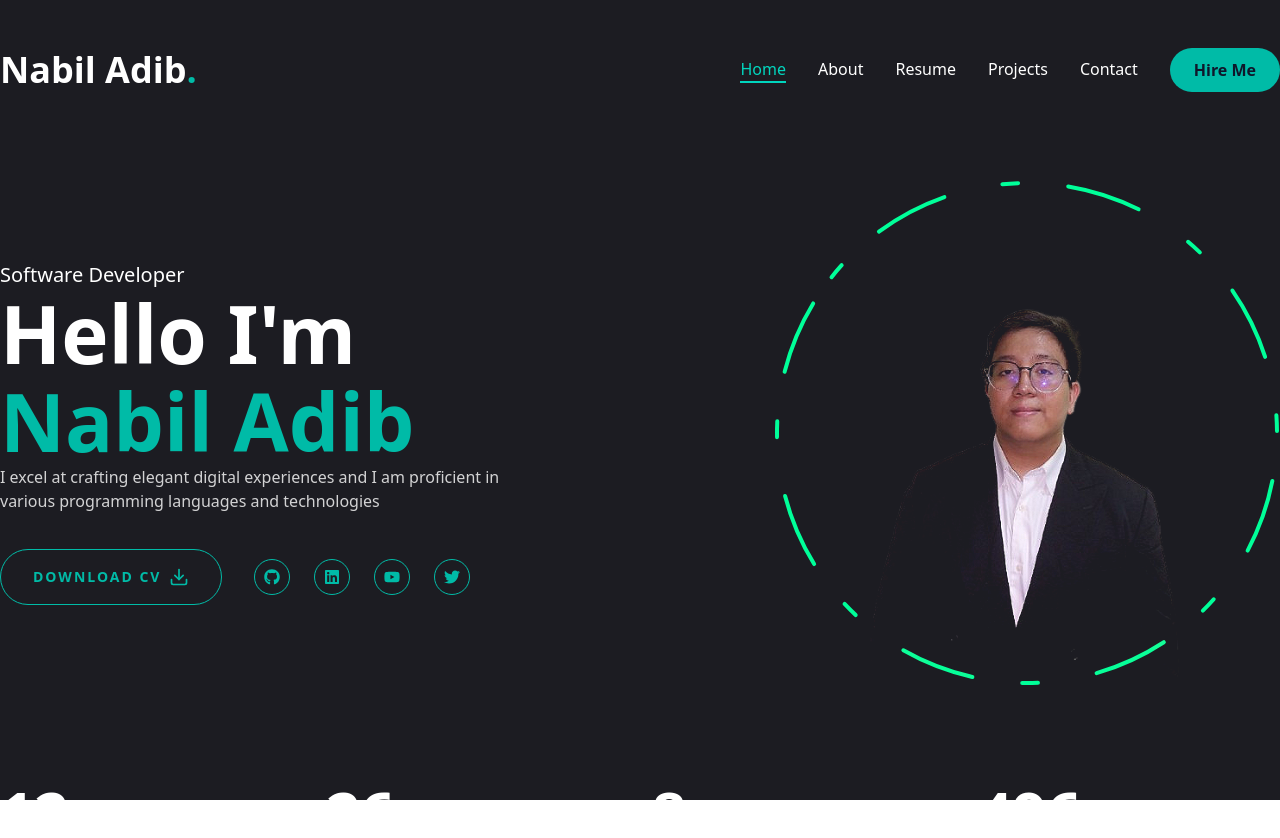
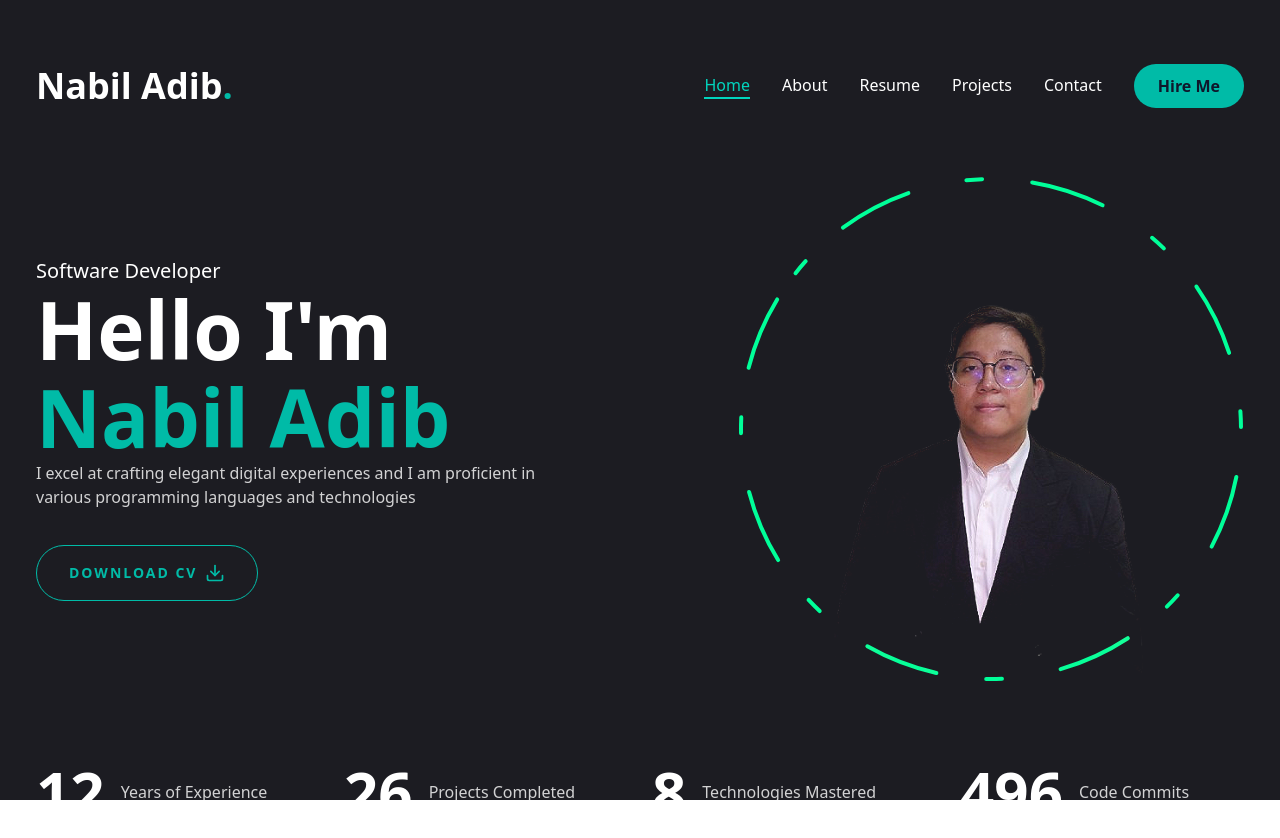
Before and after one commit to nebneb97/nabil-portfolio, a Next.js app: page / in a window 1280 px wide. Shown: the top 838 px of the page. Built offline with nearby package versions, Linux system fonts and the light colour scheme.

Commit message:
change to styling and added resume file as example

```diff
--- a/app/contacts/page.jsx
+++ b/app/contacts/page.jsx
@@ -45,7 +45,7 @@ const Contacts = () => {
       }}
       className="py-6"
     >
-      <div className="container mx-auto">
+      <div className="container">
         <div className="flex flex-col xl:flex-row gap-[30px]">
           {/*Form*/}
           <div className="xl:w-[54%] order-2 xl:order-none">
--- a/app/layout.jsx
+++ b/app/layout.jsx
@@ -13,18 +13,21 @@ const jetbrains_Mono = JetBrains_Mono({
 export const metadata = {
   title: "Portfolio | Nabil Adib",
   keywords: ["Portfolio", "Nabil Adib", "Web Developer", "Software Engineer"],
-  description: "Portfolio of Nabil Adib, a software developer specializing in web development and digital experiences.",
+  description:
+    "Portfolio of Nabil Adib, a software developer specializing in web development and digital experiences.",
 };
+
+export const viewport = "width=device-width, initial-scale=1";
 
 export default function RootLayout({ children }) {
   return (
     <html lang="en">
-      <body className={`${jetbrains_Mono.variable} text-white`}>
+      <body
+        className={`${jetbrains_Mono.variable}  p-4 xl:px-9 mx-auto`}
+      >
         <Header />
         <StairTransition />
-        <PageTransition>
-          {children}
-        </PageTransition>
+        <PageTransition>{children}</PageTransition>
       </body>
     </html>
   );
--- a/app/page.jsx
+++ b/app/page.jsx
@@ -9,9 +9,9 @@ import Stats from "@/components/Stats";
 
 const Home = () => {
   return (
-    <section className="h-full xl:h-screen xl:overflow-hidden">
-      <div className="container mx-auto h-full xl:h-screen">
-        <div className="flex flex-col xl:flex-row items-center justify-between xl:pt-10 xl:pb-24">
+    <section className="h-full">
+      <div className="container mx-auto h-full">
+        <div className="flex flex-col xl:flex-row items-center justify-between xl:pt-5 xl:pb-20">
           {/*Text*/}
           <div className="text-center xl:text-left order-2 xl:order-none">
             <span className="text-xl">Software Developer</span>
@@ -25,28 +25,29 @@ const Home = () => {
             </p>
             {/*Button*/}
             <div className="flex flex-col xl:flex-row items-center gap-8">
+              <a
+                href="/assets/RESUME NABIL ADIB.pdf"
+                download // This attribute prompts download
+                aria-label="Download CV as PDF"
+                target="_blank"
+                rel="noopener noreferrer"
+              >
                 <Button
                   variant="outline"
                   size="lg"
                   className="uppercase flex items-center gap-2"
                 >
-                <span> Download CV</span>
+                  <span>Download CV</span>
                   <FiDownload className="text-xl" />
                 </Button>
-              <div className="mb-8 xl:mb-0">
-                <Social
-                  containerStyles="flex gap-6"
-                  iconStyles="w-9 h-9 border border-teal-500 rounded-full flex justify-center items-center
-                  text-teal-500  text-base hover:bg-teal-600 hover:text-primary hover:transition-all duration-500"
-                />
-              </div>
+              </a>
             </div>
           </div>
           <div className="order-1 xl:order-none mb-8 xl:mb-0">
             <Photo />
           </div>
         </div>
-        <Stats/>
+        <Stats />
       </div>
     </section>
   );
--- a/app/resume/page.jsx
+++ b/app/resume/page.jsx
@@ -231,7 +231,7 @@ const Resume = () => {
             {/*education */}
             <TabsContent value="education" className="w-full">
               <div className="flex flex-col gap-[30px] text-center xl:text-left">
-                <h3>{education.title}</h3>
+                <h3 className="text-4xl font-bold">{education.title}</h3>
                 <p className="max-w-[600px] text-white/60 mx-auto xl:mx-0">
                   {education.description}
                 </p>
@@ -261,14 +261,12 @@ const Resume = () => {
             </TabsContent>
 
             {/*skills */}
-            <TabsContent value="skills" className="w-full h-full">
-              <div className="flex flex-col gap-[30px]">
+            <TabsContent value="skills" className="w-full">
                 <div className="flex flex-col gap-[30px] text-center xl:text-left">
                   <h3 className="text-4xl font-bold">{skills.title}</h3>
-                  <p className="max-w-[600px] text-white/60 mx-auto  xl:mx-0">
+                  <p className="max-w-[600px] text-white/60 mx-auto xl:mx-0">
                     {skills.description}
                   </p>
-                </div>
                 <ul className="grid grid-cols-2 sm:grid-cols-3 md:grid-cols-4 gap-4 xl:gap-[30px]">
                   {skills.skillList.map((skill, index) => {
                     return (
@@ -295,9 +293,9 @@ const Resume = () => {
             {/*about */}
             <TabsContent
               value="about"
-              className="w-full text-center xl:text-left"
+              className="w-full"
             >
-              <div className="flex flex-col gap-[30px]">
+              <div className="flex flex-col gap-[30px] text-center xl:text-left">
                 <h3 className="text-4xl font-bold">{about.title}</h3>
                 <p className="max-w-[600px] text-white/60 mx-auto xl:mx-0">
                   {about.description}
--- a/components/Stats.jsx
+++ b/components/Stats.jsx
@@ -24,7 +24,7 @@ const stats = [
 const Stats = () => {
   return (
     <section className="pt-4 pb-12 xl:pt-0 xl:pb-0">
-      <div className="container mx-auto">
+      <div className="container mx-auto h-full">
         <div className="flex flex-wrap gap-6 max-w-[80vw] mx-auto xl:max-w-none">
           {stats.map((item, index) => {
             return (
--- /dev/null
+++ b/tailwind.config.js
@@ -0,0 +1,24 @@
+/** @type {import('tailwindcss').Config} */
+module.exports = {
+  content: [
+    "./app/**/*.{js,ts,jsx,tsx}",    // For Next.js App Router
+    "./pages/**/*.{js,ts,jsx,tsx}",  // For traditional pages directory
+    "./components/**/*.{js,ts,jsx,tsx}", // For any reusable components
+    "./src/**/*.{js,ts,jsx,tsx}", // If you keep components/pages in /src
+  ],
+  theme: {
+    container:{
+        center: true,
+        padding:"15px",
+    },
+    screens:{
+        sm: "640px",
+        md: "768px",
+        lg: "960px",
+        xl: "1200px"
+    },
+    extend: {},
+
+  },
+  plugins: [],
+}
```
Also changed, not shown: 1 other file (tests, documents, lock files or other folders). Lines whose indentation alone changed are shown as unchanged.
